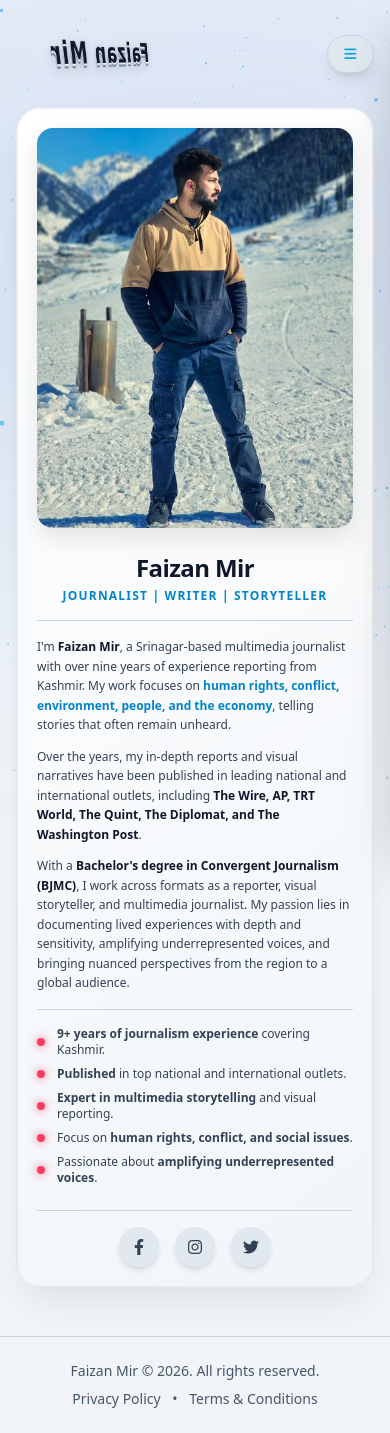
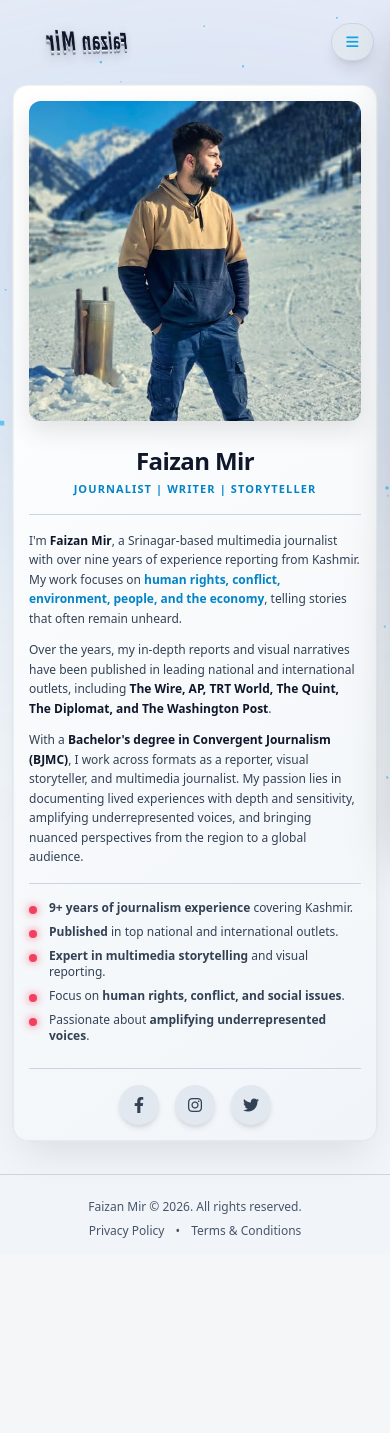
Before and after one commit to bhataru/FMJ, a FastAPI app: page / in a window 390 px wide; the page is wider, and only the part inside the window is pictured. After the commit the page ends 1238 px from the top of that part, so only its background shows below. Run offline with FastAPI, Linux system fonts and the light colour scheme; parts of the project's set-up code (start-up, migrations or seed data) failed here and were passed over; some libraries are stand-ins or nearby versions.

Commit message:
Update main.py and project files

```diff
--- a/templates/index.html
+++ b/templates/index.html
@@ -53,7 +53,7 @@
 
         .text-3d-cursive {
             font-family: 'Great Vibes', 'Pinyon Script', 'Brush Script MT', cursive, serif;
-            font-size: clamp(1.8rem, 3vw, 2.4rem);
+            font-size: clamp(1.5rem, 4vw, 2.4rem);
             font-weight: bold;
             font-style: italic;
             letter-spacing: 0.05em;
@@ -106,16 +106,16 @@
         }
     </style>
 </head>
-<body class="bg-slate-100 dark:bg-darkBg text-slate-900 dark:text-slate-100 font-sans min-h-screen relative flex flex-col justify-between py-6 sm:py-8 transition-colors duration-300 overflow-x-hidden">
+<body class="bg-slate-100 dark:bg-darkBg text-slate-900 dark:text-slate-100 font-sans min-h-screen relative flex flex-col justify-between py-4 sm:py-8 transition-colors duration-300 overflow-x-hidden">
 
     <div class="absolute top-0 left-1/2 -translate-x-1/2 w-[900px] h-[500px] bg-gradient-to-tr from-sky-600/15 to-indigo-600/15 blur-[140px] rounded-full pointer-events-none"></div>
 
     <!-- Header with 360-degree Rotating 3D Cursive Name -->
-    <header class="relative z-20 flex justify-between items-center w-full px-4 sm:px-12 mb-6 box-border">
-        <a href="/" class="py-2 inline-block">
+    <header class="relative z-20 flex justify-between items-center w-full px-4 sm:px-12 mb-4 sm:mb-6 box-border">
+        <a href="/" class="py-2 inline-block max-w-[200px] sm:max-w-none overflow-hidden">
             <span class="text-3d-cursive">Faizan Mir</span>
         </a>
-        <button onclick="toggleMenu()" class="flex items-center gap-2 bg-slate-200 dark:bg-slate-900/80 border border-slate-300 dark:border-slate-700/50 px-4 py-2 rounded-full text-slate-700 dark:text-slate-300 hover:text-sky-500 dark:hover:text-sky-400 hover:border-sky-500 hover:scale-105 transition shadow-lg text-xs font-semibold uppercase tracking-wider cursor-pointer" title="Open Menu">
+        <button onclick="toggleMenu()" class="flex items-center gap-2 bg-slate-200 dark:bg-slate-900/80 border border-slate-300 dark:border-slate-700/50 px-3.5 py-2 rounded-full text-slate-700 dark:text-slate-300 hover:text-sky-500 dark:hover:text-sky-400 hover:border-sky-500 transition shadow-lg text-xs font-semibold uppercase tracking-wider cursor-pointer" title="Open Menu">
             <i class="fa-solid fa-bars text-sm text-sky-500 dark:text-sky-400"></i>
         </button>
     </header>
@@ -141,11 +141,11 @@
     </div>
 
     <!-- MAIN RESPONSIVE CONTAINER -->
-    <main class="relative z-10 w-full max-w-2xl lg:max-w-4xl mx-auto px-4 my-auto box-border">
-        <div class="card-3d rounded-3xl p-5 sm:p-8 md:p-10 border border-slate-200 dark:border-white/10 relative grid grid-cols-1 md:grid-cols-12 gap-6 md:gap-8 items-stretch box-border">
+    <main class="relative z-10 w-full max-w-2xl lg:max-w-4xl mx-auto px-3 sm:px-4 my-auto box-border">
+        <div class="card-3d rounded-2xl sm:rounded-3xl p-4 sm:p-8 md:p-10 border border-slate-200 dark:border-white/10 relative grid grid-cols-1 md:grid-cols-12 gap-6 md:gap-8 items-stretch box-border">
 
-            <!-- Profile Image Section with Hover Zoom Effect Only -->
-            <div class="md:col-span-5 relative w-full h-[400px] sm:h-[450px] md:h-auto min-h-[380px] rounded-2xl overflow-hidden profile-card-inner bg-slate-200 dark:bg-slate-900 group">
+            <!-- Profile Image Section -->
+            <div class="md:col-span-5 relative w-full h-[320px] sm:h-[400px] md:h-auto min-h-[300px] rounded-xl sm:rounded-2xl overflow-hidden profile-card-inner bg-slate-200 dark:bg-slate-900 group">
                 <img src="/static/uploads/faizan.png" alt="Faizan Mir" class="absolute inset-0 w-full h-full object-cover object-top transition-transform duration-700 ease-out group-hover:scale-110 group-hover:rotate-1" onerror="this.src='https://images.unsplash.com/photo-1534528741775-53994a69daeb?auto=format&fit=crop&q=80&w=800'">
             </div>
 
@@ -154,10 +154,10 @@
                <div>
                     <div class="mb-4 text-center md:text-left">
                         <h1 class="text-2xl sm:text-3xl md:text-4xl font-extrabold tracking-tight text-slate-900 dark:text-white mb-1">Faizan Mir</h1>
-                        <p class="text-xs uppercase tracking-widest text-sky-600 dark:text-sky-400 font-semibold">Journalist | Writer | Storyteller</p>
+                        <p class="text-[11px] sm:text-xs uppercase tracking-widest text-sky-600 dark:text-sky-400 font-semibold">Journalist | Writer | Storyteller</p>
                     </div>
 
-                    <!-- Bio Text Blocks (No hover effects on texts) -->
+                    <!-- Bio Text Blocks -->
                     <div class="space-y-3 sm:space-y-4 text-xs sm:text-sm text-slate-700 dark:text-slate-300 leading-relaxed text-left border-t border-slate-300 dark:border-slate-800/80 pt-4 sm:pt-6">
                         <p>
                             I'm <strong class="text-slate-900 dark:text-white">Faizan Mir</strong>, a Srinagar-based multimedia journalist with over nine years of experience reporting from Kashmir. My work focuses on <strong class="text-sky-600 dark:text-sky-300">human rights, conflict, environment, people, and the economy</strong>, telling stories that often remain unheard.
@@ -172,30 +172,30 @@
 
                     <!-- Bullet Point Highlights -->
                     <div class="mt-4 sm:mt-6 pt-4 sm:pt-6 border-t border-slate-300 dark:border-slate-800/80 space-y-2 sm:space-y-3 text-xs sm:text-sm text-slate-700 dark:text-slate-300">
-                        <div class="flex items-center space-x-3">
-                            <span class="w-2 h-2 rounded-full bg-rose-500 shadow-[0_0_8px_rgba(244,63,94,0.8)] flex-shrink-0"></span>
+                        <div class="flex items-start sm:items-center space-x-3">
+                            <span class="w-2 h-2 rounded-full bg-rose-500 shadow-[0_0_8px_rgba(244,63,94,0.8)] flex-shrink-0 mt-1.5 sm:mt-0"></span>
                             <span><strong>9+ years of journalism experience</strong> covering Kashmir.</span>
                         </div>
-                        <div class="flex items-center space-x-3">
-                            <span class="w-2 h-2 rounded-full bg-rose-500 shadow-[0_0_8px_rgba(244,63,94,0.8)] flex-shrink-0"></span>
+                        <div class="flex items-start sm:items-center space-x-3">
+                            <span class="w-2 h-2 rounded-full bg-rose-500 shadow-[0_0_8px_rgba(244,63,94,0.8)] flex-shrink-0 mt-1.5 sm:mt-0"></span>
                             <span><strong>Published</strong> in top national and international outlets.</span>
                         </div>
-                        <div class="flex items-center space-x-3">
-                            <span class="w-2 h-2 rounded-full bg-rose-500 shadow-[0_0_8px_rgba(244,63,94,0.8)] flex-shrink-0"></span>
+                        <div class="flex items-start sm:items-center space-x-3">
+                            <span class="w-2 h-2 rounded-full bg-rose-500 shadow-[0_0_8px_rgba(244,63,94,0.8)] flex-shrink-0 mt-1.5 sm:mt-0"></span>
                             <span><strong>Expert in multimedia storytelling</strong> and visual reporting.</span>
                         </div>
-                        <div class="flex items-center space-x-3">
-                            <span class="w-2 h-2 rounded-full bg-rose-500 shadow-[0_0_8px_rgba(244,63,94,0.8)] flex-shrink-0"></span>
+                        <div class="flex items-start sm:items-center space-x-3">
+                            <span class="w-2 h-2 rounded-full bg-rose-500 shadow-[0_0_8px_rgba(244,63,94,0.8)] flex-shrink-0 mt-1.5 sm:mt-0"></span>
                             <span>Focus on <strong>human rights, conflict, and social issues</strong>.</span>
                         </div>
-                        <div class="flex items-center space-x-3">
-                            <span class="w-2 h-2 rounded-full bg-rose-500 shadow-[0_0_8px_rgba(244,63,94,0.8)] flex-shrink-0"></span>
+                        <div class="flex items-start sm:items-center space-x-3">
+                            <span class="w-2 h-2 rounded-full bg-rose-500 shadow-[0_0_8px_rgba(244,63,94,0.8)] flex-shrink-0 mt-1.5 sm:mt-0"></span>
                             <span>Passionate about <strong>amplifying underrepresented voices</strong>.</span>
                         </div>
                     </div>
                </div>
 
-                <!-- Social Links with Hover -->
+                <!-- Social Links -->
                 <div class="mt-6 pt-4 border-t border-slate-300 dark:border-slate-800/80 flex justify-center md:justify-start items-center space-x-4">
                     <a href="#" class="w-10 h-10 rounded-full bg-slate-200 dark:bg-slate-800 text-slate-700 dark:text-slate-200 hover:bg-blue-600 hover:text-white dark:hover:bg-blue-600 dark:hover:text-white flex items-center justify-center transition transform hover:scale-110 shadow-md" title="Facebook"><i class="fa-brands fa-facebook-f"></i></a>
                     <a href="#" class="w-10 h-10 rounded-full bg-slate-200 dark:bg-slate-800 text-slate-700 dark:text-slate-200 hover:bg-pink-600 hover:text-white dark:hover:bg-pink-600 dark:hover:text-white flex items-center justify-center transition transform hover:scale-110 shadow-md" title="Instagram"><i class="fa-brands fa-instagram"></i></a>
@@ -206,8 +206,8 @@
         </div>
     </main>
 
-    <!-- WEBSITE FOOTER with Hover Links -->
-    <footer class="relative z-10 w-full max-w-2xl lg:max-w-4xl mx-auto px-4 mt-12 pt-6 border-t border-slate-300 dark:border-slate-800 text-center text-sm text-slate-600 dark:text-slate-400 space-y-2 box-border">
+    <!-- WEBSITE FOOTER -->
+    <footer class="relative z-10 w-full max-w-2xl lg:max-w-4xl mx-auto px-4 mt-8 sm:mt-12 pt-6 border-t border-slate-300 dark:border-slate-800 text-center text-xs sm:text-sm text-slate-600 dark:text-slate-400 space-y-2 box-border">
         <p>Faizan Mir &copy; <span id="current-year"></span>. All rights reserved.</p>
         <p class="space-x-2">
             <a href="/privacy" class="hover:text-sky-500 dark:hover:text-sky-400 transition">Privacy Policy</a>
@@ -217,7 +217,6 @@
     </footer>
 
     <script>
-        // Automatically sets the current year
         document.getElementById('current-year').textContent = new Date().getFullYear();
 
         // Three.js Background Particle Animation Script
@@ -233,15 +232,16 @@
             const camera = new THREE.PerspectiveCamera(75, window.innerWidth / window.innerHeight, 0.1, 1000);
             const renderer = new THREE.WebGLRenderer({ alpha: true, antialias: true });
             renderer.setSize(window.innerWidth, window.innerHeight);
+            renderer.setPixelRatio(Math.min(window.devicePixelRatio, 2)); // Optimizes mobile rendering performance
             container.appendChild(renderer.domElement);
 
-            const particlesCount = 1000;
+            const particlesCount = window.innerWidth < 768 ? 400 : 1000; // Reduce particle load for lower-end mobile GPUs
             const posArray = new Float32Array(particlesCount * 3);
             for(let i = 0; i < particlesCount * 3; i++) { posArray[i] = (Math.random() - 0.5) * 15; }
 
             const geometry = new THREE.BufferGeometry();
             geometry.setAttribute('position', new THREE.BufferAttribute(posArray, 3));
-            const material = new THREE.PointsMaterial({ size: 0.025, color: 0x38bdf8, transparent: true, opacity: 0.7 });
+            const material = new THREE.PointsMaterial({ size: 0.03, color: 0x38bdf8, transparent: true, opacity: 0.7 });
             const mesh = new THREE.Points(geometry, material);
             scene.add(mesh);
             camera.position.z = 4;
```
Also changed, not shown: setup_admin.py (added, +12 -0 lines).
